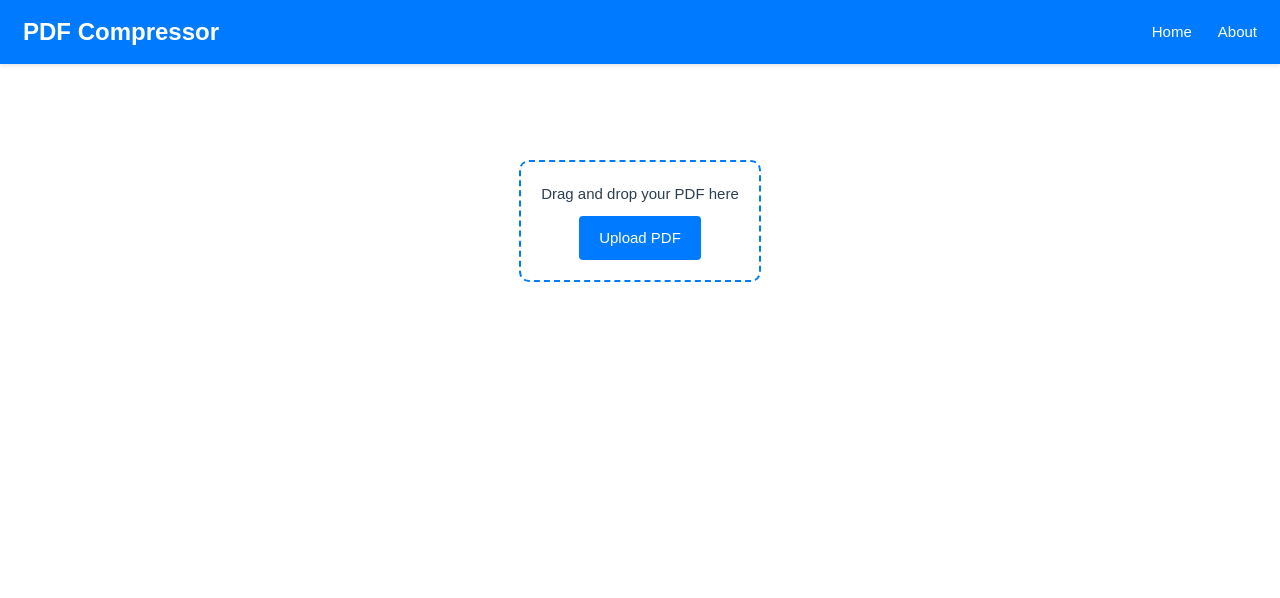
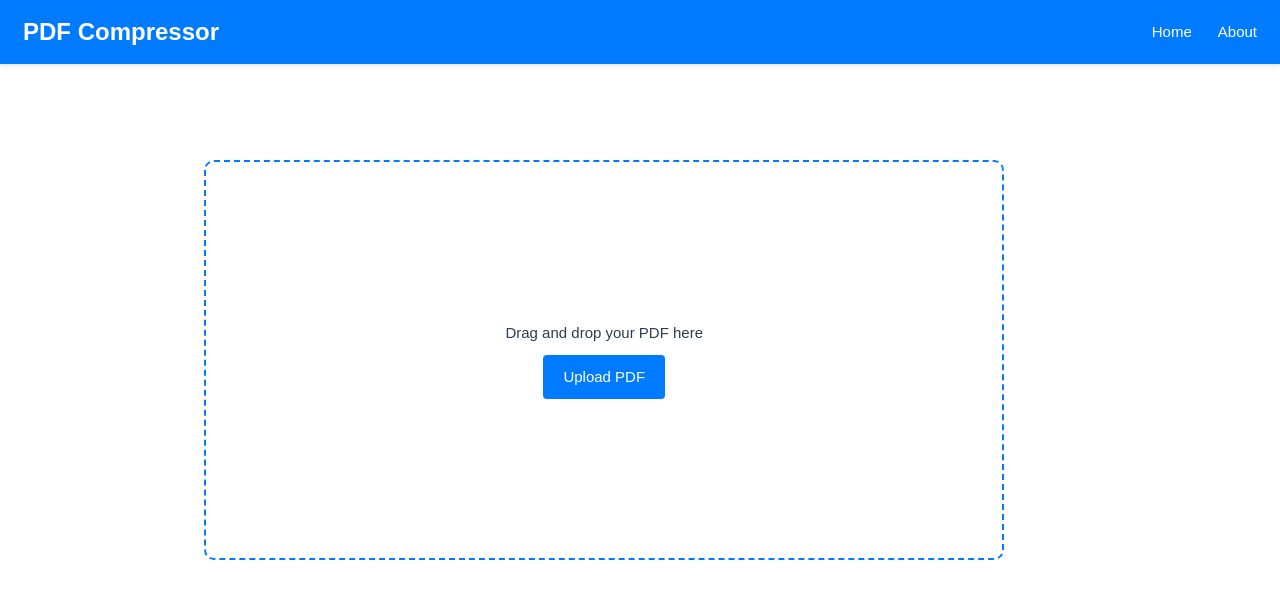
Before and after one commit to NerdNextDoor-Technologies/PixelPerfect, a Vue app in the folder vue-project/: page / in a window 1280 px wide. Shown: the top 598 px of the page. Built offline with nearby package versions, Linux system fonts and the light colour scheme.

Commit message:
drag and drop area increased and area hidden when file uploaded

```diff
--- a/vue-project/src/App.vue
+++ b/vue-project/src/App.vue
@@ -8,7 +8,7 @@
       </ul>
     </nav>
     <form @submit="onSubmit" class="form-container">
-      <div class="upload-container" @dragover.prevent @drop.prevent="onDrop">
+      <div v-if="!file" class="upload-container" @dragover.prevent @drop.prevent="onDrop">
         <label class="upload-label">
           <span>Drag and drop your PDF here</span>
           <span class="button">Upload PDF</span>
--- a/vue-project/src/assets/styles/PdfStyles.css
+++ b/vue-project/src/assets/styles/PdfStyles.css
@@ -69,12 +69,15 @@ h1 {
   justify-content: center;
   border: 2px dashed #007bff;
   border-radius: 10px;
-  padding: 20px;
-  width: 100%;
-  max-width: 400px;
+  padding: 40px;
+  width: 450%;
+  margin-right: 700px;
+  max-width: 800px;
+  height: 400px;
   margin-bottom: 20px;
   cursor: pointer;
   text-align: center;
+  transition: background-color 0.2s;
 }
 
 .upload-container:hover {
@@ -147,5 +150,5 @@ h1 {
 .downloading-message {
   color: green;
   font-size: 14px;
-  margin-top: 20px;
+  margin-top: 60px;
 }
```
